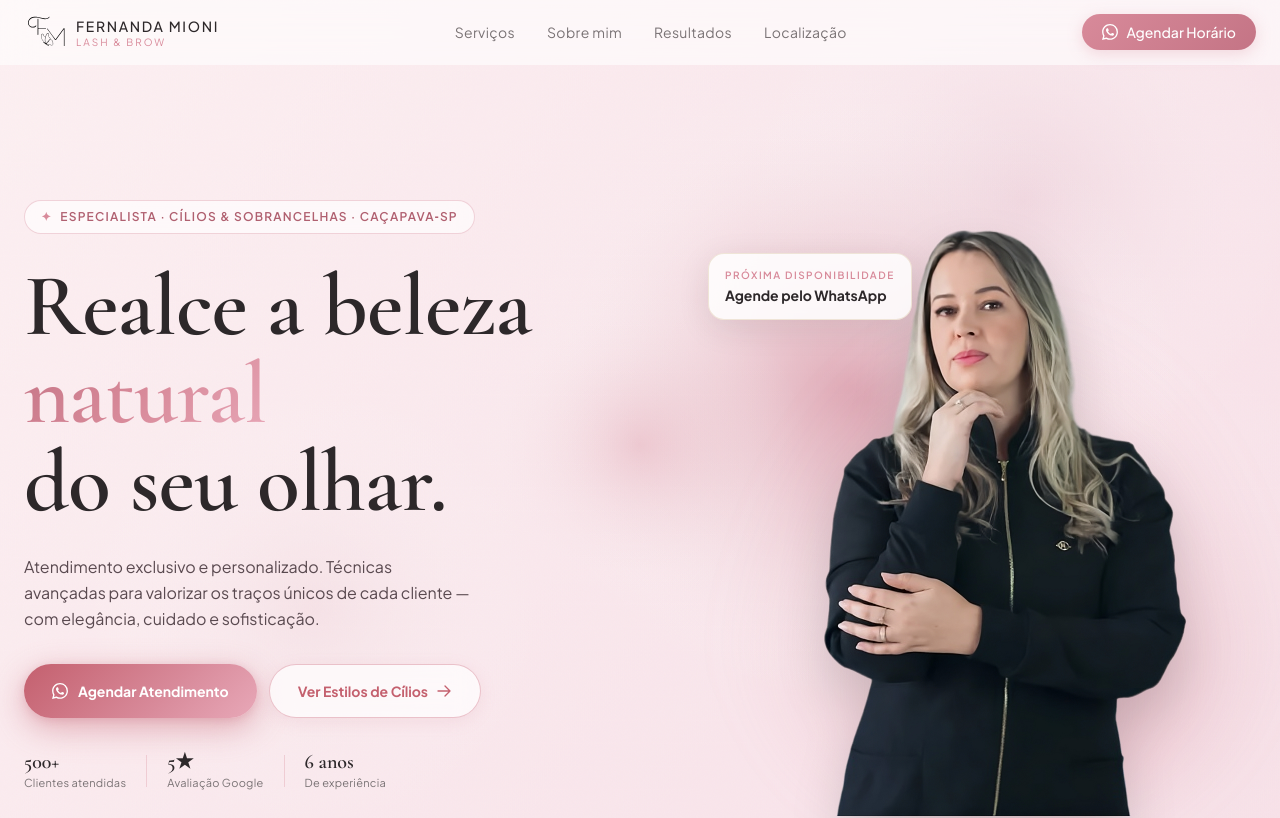
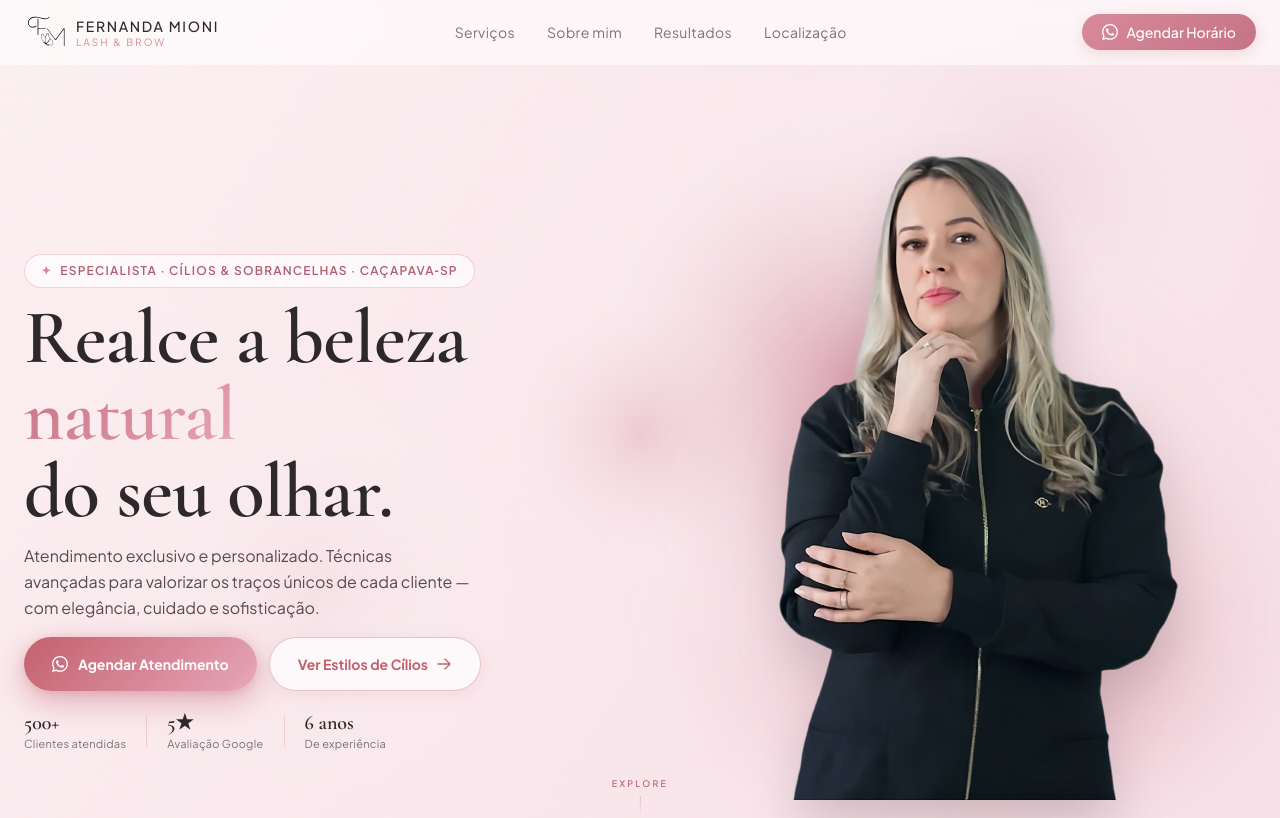
Before and after one commit to Tomate3181/fernanda-mioni-page, a React (Vite) app: page / in a window 1280 px wide. Shown: the top 818 px of the page. Built offline with nearby package versions, Linux system fonts and the light colour scheme.

Commit message:
Melhorias na Hero Section - deletado card de agendamento; tamanho da imagem maior e agora os botões são visíveis logo ao entrar na página.

```diff
--- a/src/components/Hero.jsx
+++ b/src/components/Hero.jsx
@@ -17,7 +17,6 @@ export default function Hero() {
       gsap.from('.hero-cta', { opacity: 0, y: 20, duration: 0.7, delay: 0.95, ease: 'power2.out' })
       gsap.from('.hero-stats', { opacity: 0, y: 16, duration: 0.7, delay: 1.1, ease: 'power2.out' })
       gsap.from('.hero-img', { opacity: 0, x: 40, duration: 1.0, delay: 0.6, ease: 'power3.out' })
-      gsap.from('.hero-floatcard', { opacity: 0, scale: 0.9, duration: 0.6, delay: 1.2, ease: 'back.out(1.7)' })
     }, sectionRef)
     return () => ctx.revert()
   }, [])
@@ -39,9 +38,9 @@ export default function Hero() {
         }}
       />
 
-      <div className="relative z-10 max-w-7xl mx-auto px-6 py-16 md:py-28 w-full grid md:grid-cols-[1fr_auto] gap-8 md:gap-4 items-center">
+      <div className="relative z-10 max-w-7xl mx-auto px-6 py-6 md:py-8 w-full grid md:grid-cols-[1fr_auto] gap-6 md:gap-0 items-end">
         {/* Left — text */}
-        <div className="flex flex-col gap-7 max-w-xl">
+        <div className="flex flex-col gap-4 max-w-xl pt-2 md:pt-4 pb-8 md:pb-12">
           {/* Badge */}
           <div
             className="hero-badge inline-flex items-center gap-2 self-start px-4 py-2 rounded-full text-xs font-semibold tracking-widest uppercase"
@@ -58,11 +57,11 @@ export default function Hero() {
 
           {/* Headline — bold & large */}
           <h1
-            className="hero-h1 leading-[1.0] text-[#2D282A]"
+            className="hero-h1 leading-[1.0] text-[#2D282A] -mt-1"
             style={{
               fontFamily: 'var(--font-display)',
               fontWeight: 700,
-              fontSize: 'clamp(3rem, 7vw, 5.5rem)',
+              fontSize: 'clamp(2.5rem, 6.5vw, 4.8rem)',
               letterSpacing: '-0.01em',
             }}
           >
@@ -81,14 +80,14 @@ export default function Hero() {
           </h1>
 
           {/* Sub */}
-          <p className="hero-sub text-base leading-relaxed max-w-md" style={{ color: '#5a4a50' }}>
+          <p className="hero-sub text-base leading-relaxed max-w-md -mt-1" style={{ color: '#5a4a50' }}>
             Atendimento exclusivo e personalizado. Técnicas avançadas para
             valorizar os traços únicos de cada cliente — com elegância,
             cuidado e sofisticação.
           </p>
 
           {/* CTAs */}
-          <div className="hero-cta flex flex-wrap gap-3 pt-1">
+          <div className="hero-cta flex flex-wrap gap-3 pt-0">
             <a
               href={waLink('Olá Fernanda! Gostaria de agendar um atendimento.')}
               target="_blank"
@@ -139,12 +138,12 @@ export default function Hero() {
                 {i > 0 && <div className="w-px h-8" style={{ background: 'rgba(216,138,154,0.3)' }} />}
                 <div className="flex flex-col">
                   <span
-                    className="text-xl font-bold leading-tight"
+                    className="text-lg sm:text-xl font-bold leading-tight"
                     style={{ fontFamily: 'var(--font-display)', color: '#2D282A' }}
                   >
                     {s.n}
                   </span>
-                  <span className="text-[11px] tracking-wide" style={{ color: '#7A7375' }}>{s.label}</span>
+                  <span className="text-[10px] sm:text-[11px] tracking-wide" style={{ color: '#7A7375' }}>{s.label}</span>
                 </div>
               </div>
             ))}
@@ -152,7 +151,7 @@ export default function Hero() {
         </div>
 
         {/* Right — Fernanda cutout */}
-        <div className="hero-img relative flex items-end justify-center self-end">
+        <div className="hero-img relative flex items-end justify-center md:justify-end self-start md:self-end md:-mr-6">
           {/* Glow behind the figure */}
           <div
             className="absolute bottom-0 left-1/2 -translate-x-1/2 w-[110%] h-[80%] rounded-full pointer-events-none"
@@ -165,32 +164,16 @@ export default function Hero() {
           <img
             src={fernandaHero}
             alt="Fernanda Mioni — Especialista em Lash & Brow"
-            className="relative z-10 w-[340px] md:w-[420px] lg:w-[500px] object-contain drop-shadow-2xl"
-            style={{ maxHeight: '80vh' }}
+            className="relative z-10 w-[400px] md:w-[520px] lg:w-[600px] object-contain drop-shadow-2xl"
+            style={{ maxHeight: '88vh' }}
           />
-
-          {/* Floating card */}
-          <div
-            className="hero-floatcard absolute top-[12%] -left-6 md:-left-12 rounded-2xl px-4 py-3.5 z-20"
-            style={{
-              background: 'rgba(255,255,255,0.85)',
-              backdropFilter: 'blur(20px)',
-              border: '1px solid rgba(226,207,180,0.5)',
-              boxShadow: '0 8px 32px rgba(45,40,42,0.10)',
-            }}
-          >
-            <p className="text-[10px] tracking-[0.15em] uppercase font-semibold mb-0.5" style={{ color: '#D88A9A' }}>
-              Próxima disponibilidade
-            </p>
-            <p className="text-sm font-bold" style={{ color: '#2D282A' }}>Agende pelo WhatsApp</p>
-          </div>
         </div>
       </div>
 
       {/* Scroll cue */}
-      <div className="absolute bottom-8 left-1/2 -translate-x-1/2 z-10 flex flex-col items-center gap-2" style={{ color: '#b06070' }}>
+      <div className="absolute bottom-4 left-1/2 -translate-x-1/2 z-10 flex flex-col items-center gap-1.5" style={{ color: '#b06070' }}>
         <span className="text-[9px] tracking-[0.25em] uppercase font-medium">Explore</span>
-        <div className="w-px h-8 animate-pulse" style={{ background: 'linear-gradient(to bottom, #D88A9A, transparent)' }} />
+        <div className="w-px h-5 animate-pulse" style={{ background: 'linear-gradient(to bottom, #D88A9A, transparent)' }} />
       </div>
     </section>
   )
```
